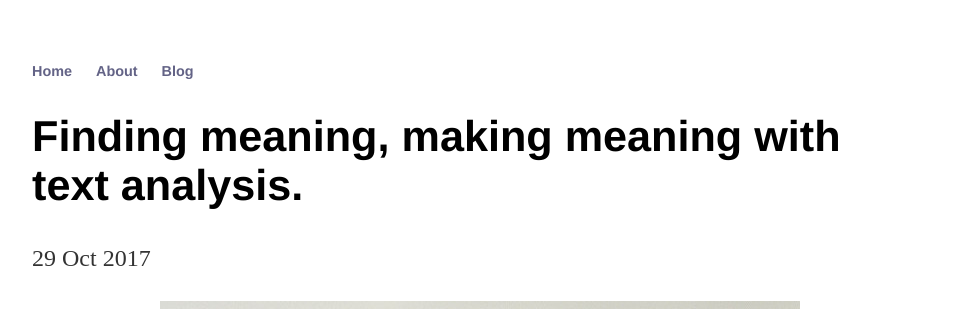
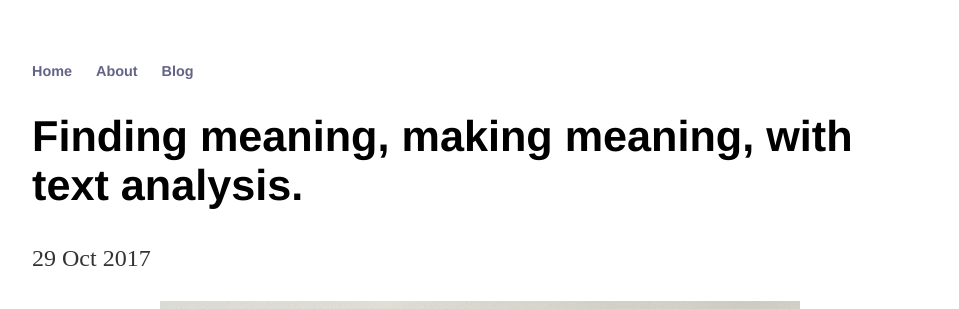
Before and after one commit to thatVargas/thatvargas.github.io, a Jekyll site: the page built from _posts/2017-10-29-text-analysis.md, in a window 1280 px wide. Shown: the top 309 px of the page, without its empty margins (160-1119 px from the left). Built offline with Jekyll 4.4.1, drawn with Linux system fonts in a browser that asks for light colours.

```diff
--- a/_posts/2017-10-29-text-analysis.md
+++ b/_posts/2017-10-29-text-analysis.md
@@ -1,6 +1,6 @@
 ---
 layout: post
-title: "Finding meaning, making meaning with text analysis."
+title: "Finding meaning, making meaning, with text analysis."
 
 ---
 <span style="display:block;text-align:center">![Dull green/black metal cube facing camera at a slight angle, with a single skinny, wide slit at the bottom of the front face, against a white background](/images/LOU-MESSING-faith-cube.jpg "Credit: https://flic.kr/p/fnhua")</span>
```
